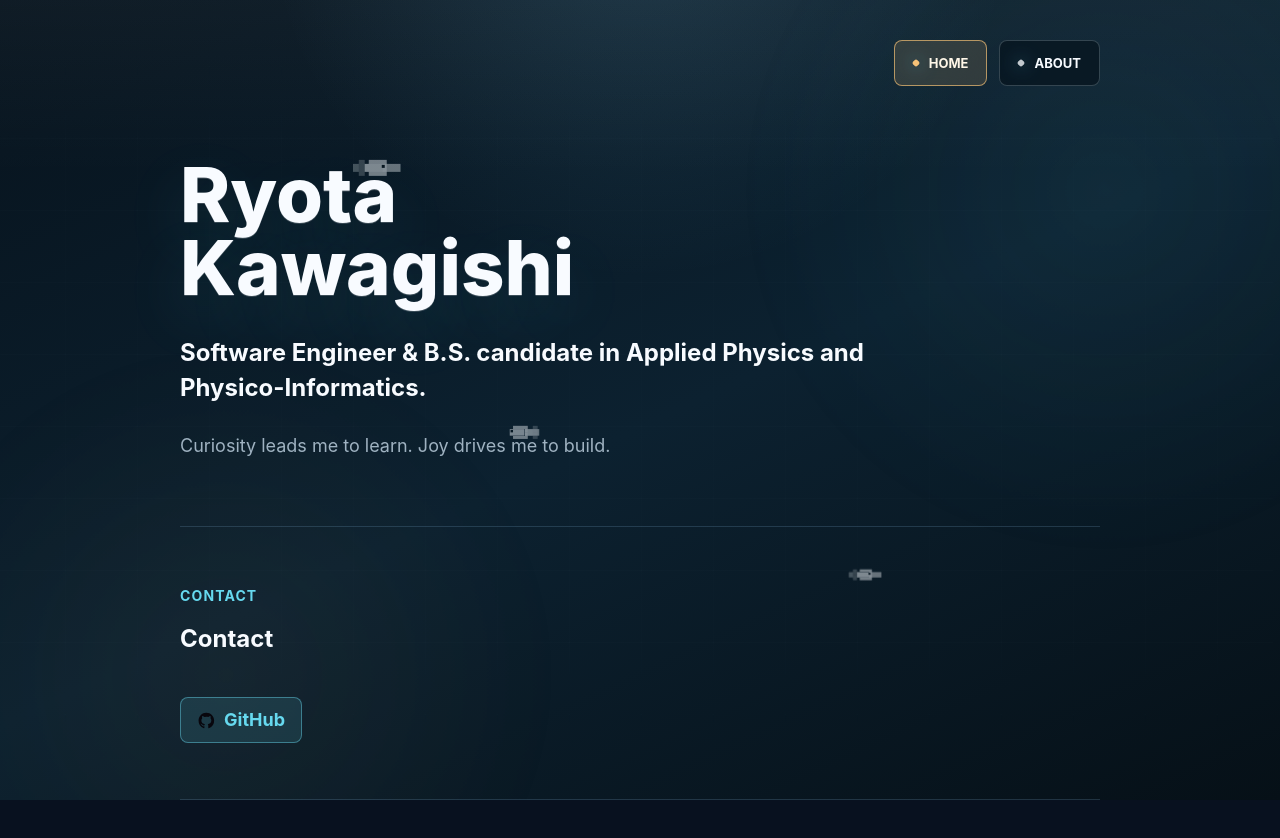
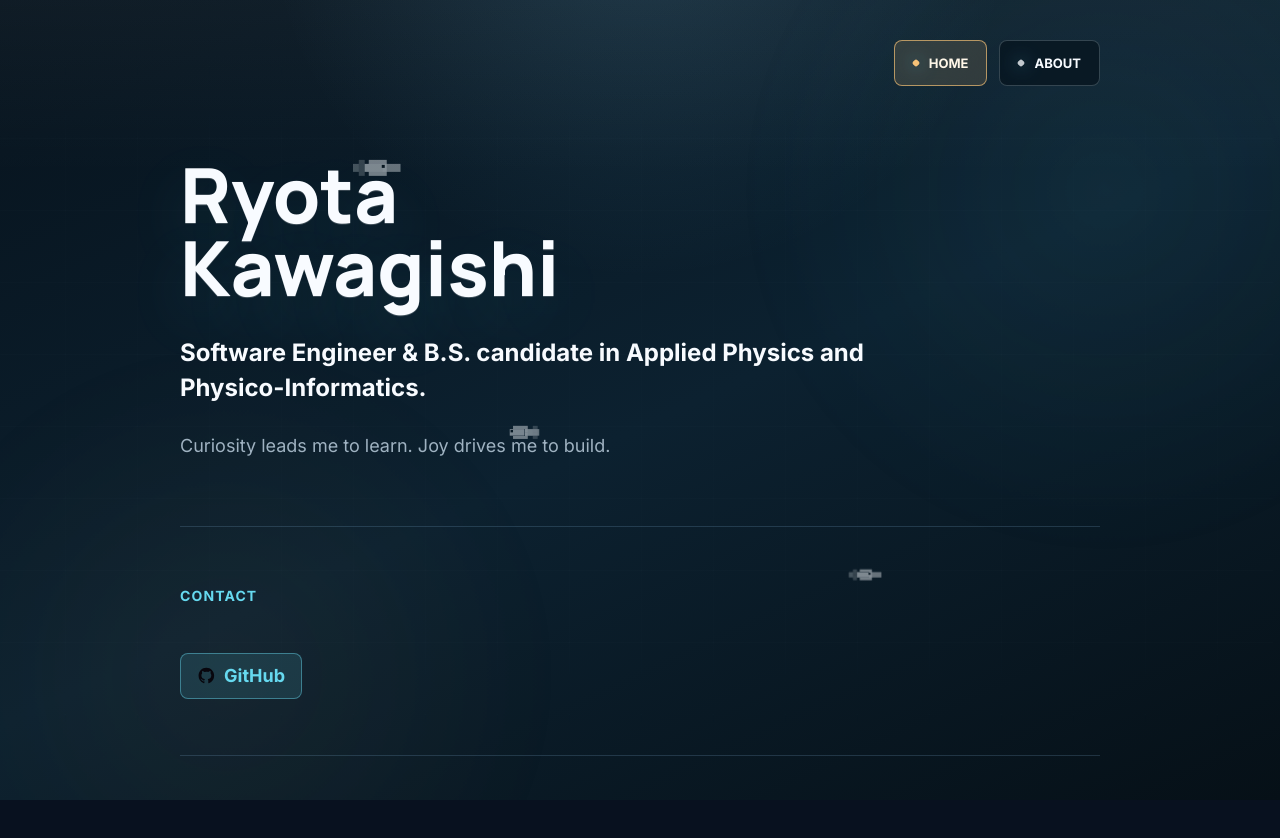
Before and after one commit to RyotaKawagishi/portfolio, a React app: page / in a window 1280 px wide. Shown: the top 838 px of the page. Built offline with nearby package versions, Linux system fonts and the light colour scheme; the HTML template or start-up script is replaced by a standard one.

Commit message:
style: refine typography and contact heading

```diff
--- a/src/components/ContactSection.tsx
+++ b/src/components/ContactSection.tsx
@@ -1,10 +1,11 @@
 import { profile } from '../data/profile'
-import { SectionHeading } from './SectionHeading'
 
 export function ContactSection() {
   return (
-    <section className="section" aria-labelledby="contact-title">
-      <SectionHeading eyebrow="Contact" id="contact-title" title="Contact" />
+    <section className="section" aria-label="Contact">
+      <div className="section-heading">
+        <p className="eyebrow">Contact</p>
+      </div>
       <a className="text-link" href={profile.githubUrl}>
         <svg className="link-icon" aria-hidden="true">
           <use href="/icons.svg#github-icon" />
--- a/src/index.css
+++ b/src/index.css
@@ -1,3 +1,5 @@
+@import url('https://fonts.googleapis.com/css2?family=Inter:wght@400;500;600;700;800&family=Manrope:wght@500;600;700;800&display=swap');
+
 :root {
   --text: #c8d3df;
   --text-soft: #9fb2c1;
@@ -18,7 +20,7 @@
   --cursor-y: 50vh;
 
   --sans: Inter, ui-sans-serif, system-ui, 'Segoe UI', Roboto, sans-serif;
-  --heading: 'Arial Rounded MT Bold', Inter, ui-sans-serif, system-ui, sans-serif;
+  --heading: Manrope, Inter, ui-sans-serif, system-ui, sans-serif;
   --mono: ui-monospace, Consolas, monospace;
 
   font: 18px/145% var(--sans);
```
Also changed, not shown: 1 other file (tests, documents, lock files or other folders).
